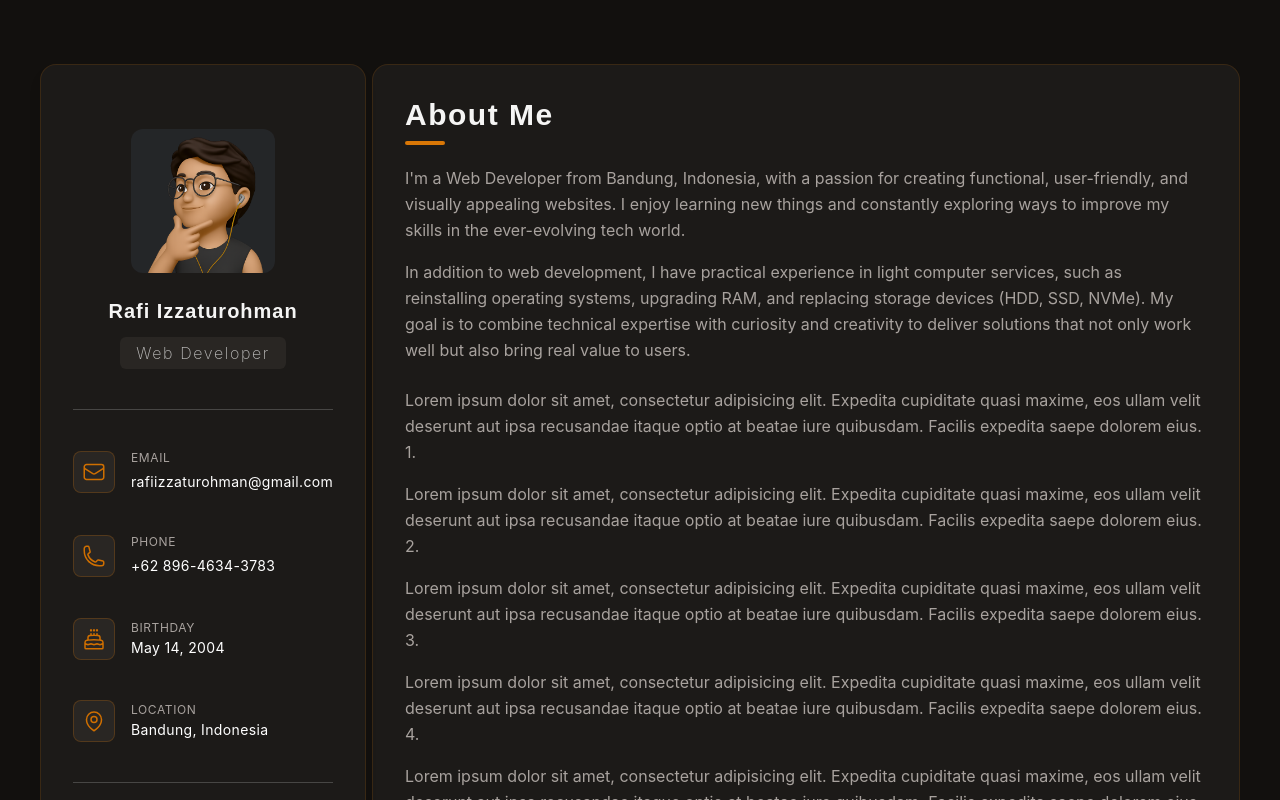
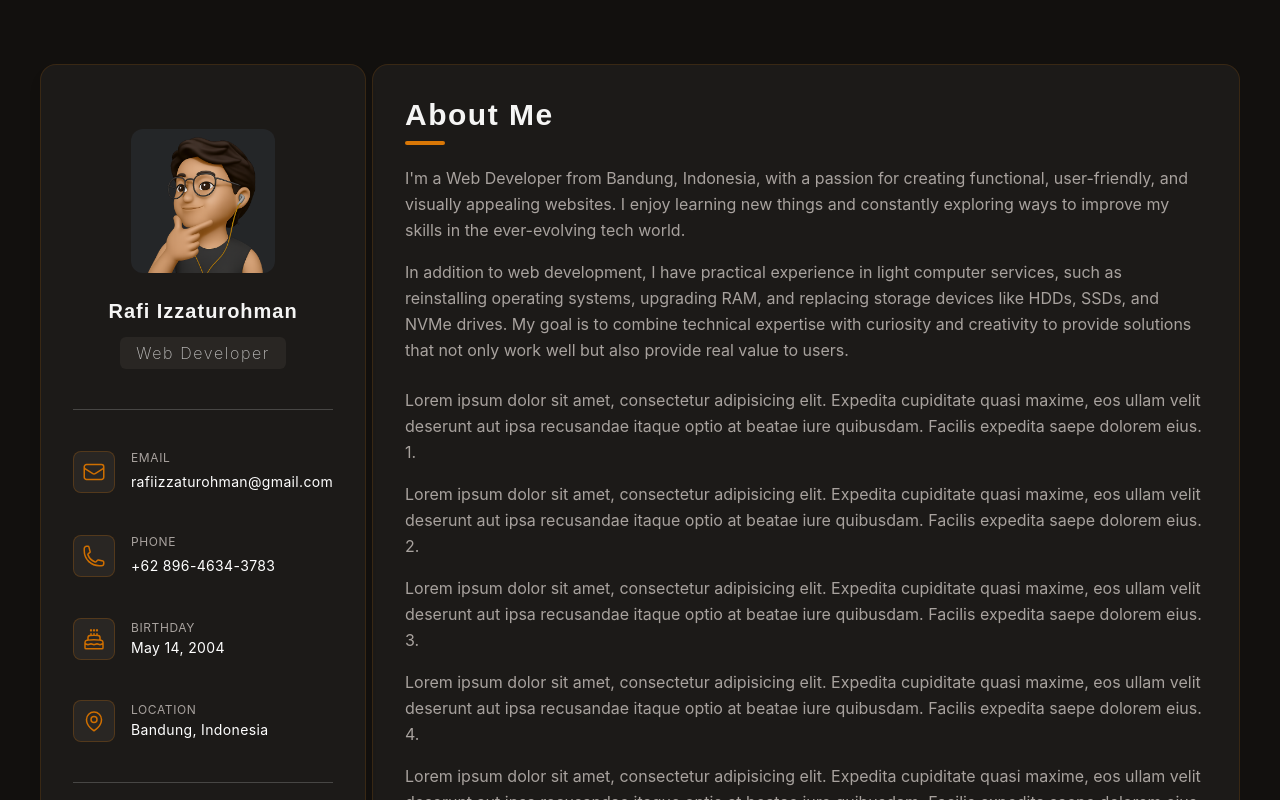
Before and after one commit to rafiizzaturohman/gluon, a Next.js app: page / in a window 1280 px wide. Shown: the top 800 px of the page. Built offline with nearby package versions, Linux system fonts and the light colour scheme.

Commit message:
About Update

```diff
--- a/src/components/about.tsx
+++ b/src/components/about.tsx
@@ -19,10 +19,10 @@ const AboutMe = () => {
           <p className="card-text">
             In addition to web development, I have practical experience in light
             computer services, such as reinstalling operating systems, upgrading
-            RAM, and replacing storage devices (HDD, SSD, NVMe). My goal is to
-            combine technical expertise with curiosity and creativity to deliver
-            solutions that not only work well but also bring real value to
-            users.
+            RAM, and replacing storage devices like HDDs, SSDs, and NVMe drives.
+            My goal is to combine technical expertise with curiosity and
+            creativity to provide solutions that not only work well but also
+            provide real value to users.
           </p>
         </div>
 
```
